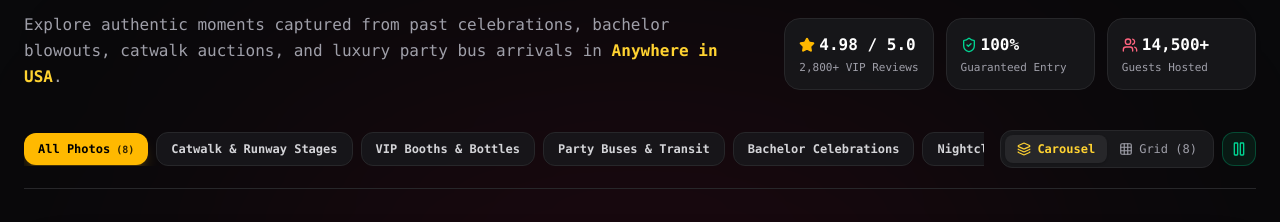
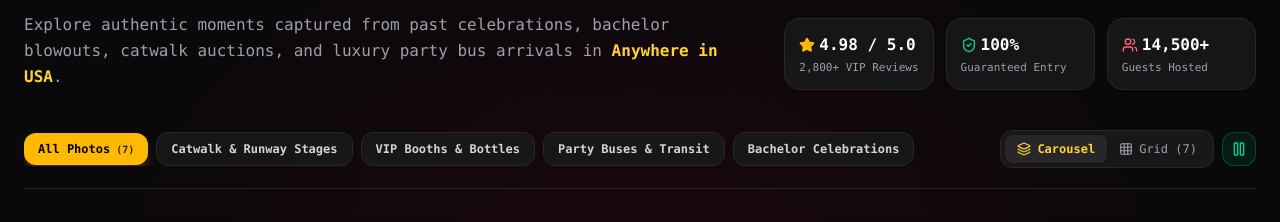
Before and after one commit to Obed-hub/Nudeparty-, a React (Vite) app: page / in a window 1280 px wide. Shown: the part 4600-4822 px from the top of the page. Built offline with nearby package versions, Linux system fonts and the light colour scheme.

Commit message:
refactor: remove atmosphere category from event gallery
Update RSVP form text for clarity and remove the unused atmosphere category from the EventPhotoGallery model and filters.

```diff
--- a/src/components/EventPhotoGallery.tsx
+++ b/src/components/EventPhotoGallery.tsx
@@ -28,7 +28,7 @@ import { RunwayStageBackdrop } from './RunwayStageBackdrop';
 export interface EventPhoto {
   id: string;
   title: string;
-  category: 'runway' | 'vip_lounge' | 'limo_transit' | 'bachelor' | 'atmosphere';
+  category: 'runway' | 'vip_lounge' | 'limo_transit' | 'bachelor';
   categoryLabel: string;
   imageUrl?: string;
   useRunwayBackdrop?: boolean;
@@ -110,21 +110,6 @@ export const EVENT_PHOTOS: EventPhoto[] = [
     attendeesCount: '10 Groomsmen'
   },
   {
-    id: 'photo-5',
-    title: 'Nightclub Laser Spectacle, Laser Canopy & DJ Euphoria',
-    category: 'atmosphere',
-    categoryLabel: 'Crowd Euphoria & Atmosphere',
-    imageUrl: 'https://images.unsplash.com/photo-1508700115892-45ecd05ae2ad?q=80&w=1200&auto=format&fit=crop',
-    location: 'Atmosphere Soundstage',
-    eventDate: 'Weekend Peak Hours (1:00 AM - 4:00 AM)',
-    guestReview: 'The energy, high-powered multi-color lasers, and acoustic sound system made it feel like an elite festival combined with world-class cabaret.',
-    guestName: 'Christian V.',
-    guestType: 'VIP All-Access Weekend Pass',
-    rating: 5.0,
-    tags: ['Laser Canopies', 'Club Acoustics', 'High-Energy DJ', 'Peak Midnight Hours'],
-    attendeesCount: '1,200+ Partygoers'
-  },
-  {
     id: 'photo-6',
     title: 'Champagne Sparkler Parade & Velvet Rope Escort',
     category: 'vip_lounge',
@@ -176,8 +161,7 @@ const CATEGORIES = [
   { id: 'runway', label: 'Catwalk & Runway Stages' },
   { id: 'vip_lounge', label: 'VIP Booths & Bottles' },
   { id: 'limo_transit', label: 'Party Buses & Transit' },
-  { id: 'bachelor', label: 'Bachelor Celebrations' },
-  { id: 'atmosphere', label: 'Nightclub Atmosphere' }
+  { id: 'bachelor', label: 'Bachelor Celebrations' }
 ];
 
 export const EventPhotoGallery: React.FC<EventPhotoGalleryProps> = ({
--- a/src/components/RSVPForm.tsx
+++ b/src/components/RSVPForm.tsx
@@ -559,7 +559,7 @@ export const RSVPForm: React.FC<RSVPFormProps> = ({ onRSVPSuccess, initialData,
               </span>
               <h3 className="text-2xl font-black text-white uppercase tracking-tight">Pass Tier & Music Selections</h3>
               <p className="text-xs text-zinc-400 mt-1">
-                Configure your party credentials, contribute to the DJ playlist queue, and specify refreshments.
+                Configure your VIP party credentials, specify music preferences, and select refreshments.
               </p>
             </div>
 
```
